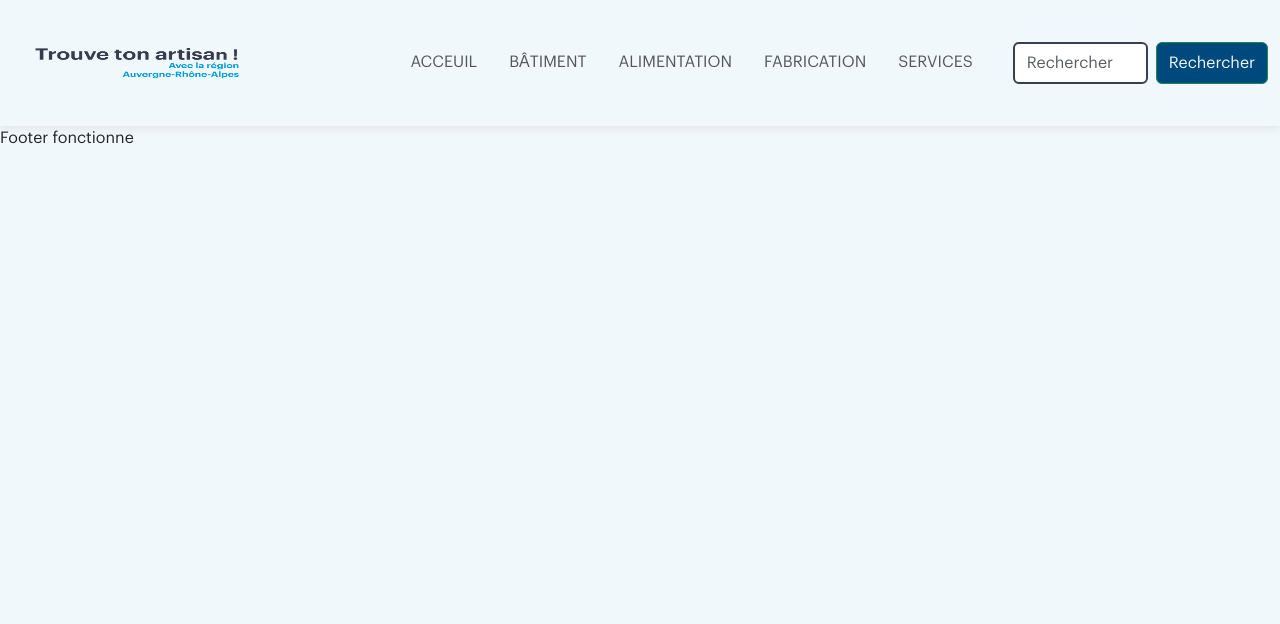
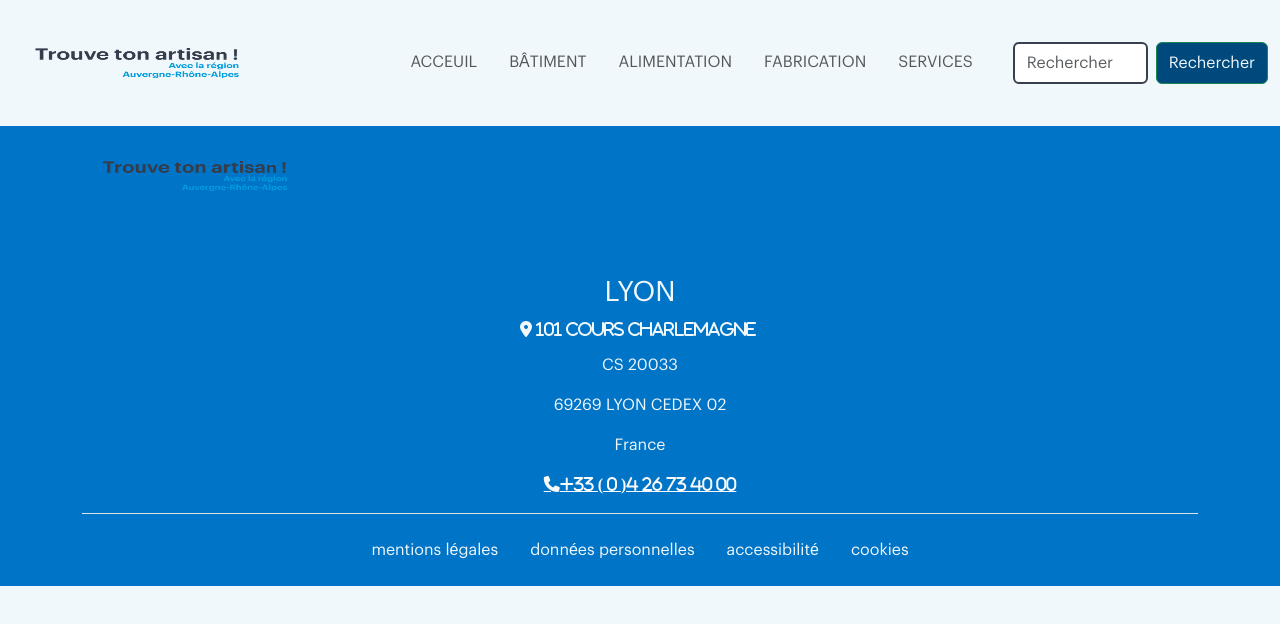
Before and after one commit to Drocinera/react-app-trouve-ton-artisan, a React (Create React App) app: page / in a window 1280 px wide. Shown: the top 624 px of the page. Built offline with nearby package versions, Linux system fonts and the light colour scheme.

Commit message:
Ajout info Footer + css

```diff
--- a/public/index.html
+++ b/public/index.html
@@ -19,6 +19,8 @@
     <noscript>You need to enable JavaScript to run this app.</noscript>
     <!-- Bootstrap script -->
     <script src="https://cdn.jsdelivr.net/npm/bootstrap@5.3.3/dist/js/bootstrap.bundle.min.js" integrity="sha384-YvpcrYf0tY3lHB60NNkmXc5s9fDVZLESaAA55NDzOxhy9GkcIdslK1eN7N6jIeHz" crossorigin="anonymous"></script>
+    <!-- Font Awesome script-->
+    <script src="https://kit.fontawesome.com/f8280a9e61.js" crossorigin="anonymous"></script>
     <div id="root"></div>
   </body>
 </html>
--- a/src/App.css
+++ b/src/App.css
@@ -1,3 +1,5 @@
+/*Base*/
+
 @font-face {
   font-family: 'Graphik';
   src: url(./Font/Graphik-Regular-Trial.otf) format('opentype');
@@ -11,6 +13,8 @@ body {
 * {
   font-family: "Graphik", sans-serif;
 }
+
+/* Header */
 
 header {
   background-color: #f1f8fc ;
@@ -41,3 +45,30 @@ input {
  form {
   padding-left: 2em;
  }
+
+
+ /*Footer*/
+
+
+ footer {
+  display: flex;
+  background-color: #0074c7;
+  color: #f1f8fc;
+ }
+
+ .navFooter  {
+  text-decoration: none;
+  color: #f1f8fc ;
+  box-shadow: inset 0 0 0 0 #00497c;
+  transition: color .3s ease-in-out, box-shadow .3s ease-in-out;
+ }
+
+ .navFooter:hover {
+  color: #fff;
+  box-shadow: inset 200px 0 0 0 #54b3d6;;
+ }
+
+ .footerImage {
+  width: 250px;
+  height: 150px;
+ }
--- a/src/App.js
+++ b/src/App.js
@@ -8,6 +8,10 @@ import Bâtiment from "./Components/Bâtiment.jsx";
 import Alimentation from "./Components/Alimentation.jsx";
 import Fabrication from "./Components/Fabrication.jsx";
 import Services from "./Components/Services.jsx";
+import Accesibilite from "./Components/Accessibilite.jsx";
+import MentionLegal from "./Components/MentionLégal.jsx";
+import DonneesPersonnelles from "./Components/DonneesPersonnelles.jsx";
+import Cookies from "./Components/Cookies.jsx";
 import './App.css';
 
 
@@ -22,6 +26,10 @@ function App() {
           <Route path="/alimentation" element={<Alimentation />} />
           <Route path="/fabrication" element={<Fabrication />} />
           <Route path="/services" element={<Services />} />
+          <Route path="/accessibilite" element={<Accesibilite />} />
+          <Route path="/donneePersonnelles" element={<DonneesPersonnelles />} />
+          <Route path="/mentionLegal" element={<MentionLegal />} />
+          <Route path="/cookies" element={<Cookies />} />
           <Route path='*' element={<NotFound />}/>
 
 
--- a/src/Components/Footer.jsx
+++ b/src/Components/Footer.jsx
@@ -1,12 +1,59 @@
 import React from "react";
+import { Link} from "react-router-dom";
 
 
 const Footer = () => {
   return (
   <footer>
-    <p>Footer fonctionne</p>
+  <div class="container text-center">
+  <div class="column">
+    <div class="footerImage col-4 row justify-content-start">
+      <img src=".\Logo.png" alt="Logo du site" />
+    </div>
+    <div class="footerContact col align-self-center border-bottom">
+    <h3 className="text-uppercase">Lyon</h3>
+          <address>
+            <p class="fa-solid fa-location-dot pe-1"> 101 cours Charlemagne</p>
+            <p>CS 20033</p>
+            <p>69269 LYON CEDEX 02</p>
+            <p>France</p>
+            <a href="+330426734000" className="telFooter fa-solid fa-phone text-light">+33 ( 0 )4 26 73 40 00</a>
+          </address>
+    </div>
+    <div class="PageLegal col justify-content-center py-4">
+      <Link to="/mentionLegal" className="navFooter px-3 ">mentions légales</Link>
+      <Link to="/donneePersonnelles" className="navFooter px-3">données personnelles</Link>
+      <Link to="/accessibilite" className="navFooter px-3">accessibilité</Link>
+      <Link to="/cookies" className="navFooter px-3">cookies</Link>
+    </div>
+  </div>
+</div>
   </footer>
   );
 };
 
 export default Footer;
+
+/*  <div>
+    <div className="footerContaineur">
+      <div className="FooterImage">
+        <img src=".\Logo.png" alt="Logo du site" />
+      </div>
+      <div className="footerContact">
+        <h3>Lyon</h3>
+          <address>
+            <p>101 cours Charlemagne</p>
+            <p>CS 20033</p>
+            <p>69269 LYON CEDEX 02</p>
+            <p>France</p>
+            <a href="+330426734000">+33 (0)4 26 73 40 00</a>
+          </address>
+      </div>
+      </div>
+      <div className="PageLegal">
+        <Link to="/mentionLegal">mentions légales</Link>
+        <Link to="/donneePersonnelles">données personnelles</Link>
+        <Link to="/accessibilite">accessibilité</Link>
+        <Link to="/cookies">cookies</Link>
+      </div>
+    </div>*/
```
Also changed, not shown: public/Image/erreur-404.jpg (added).
